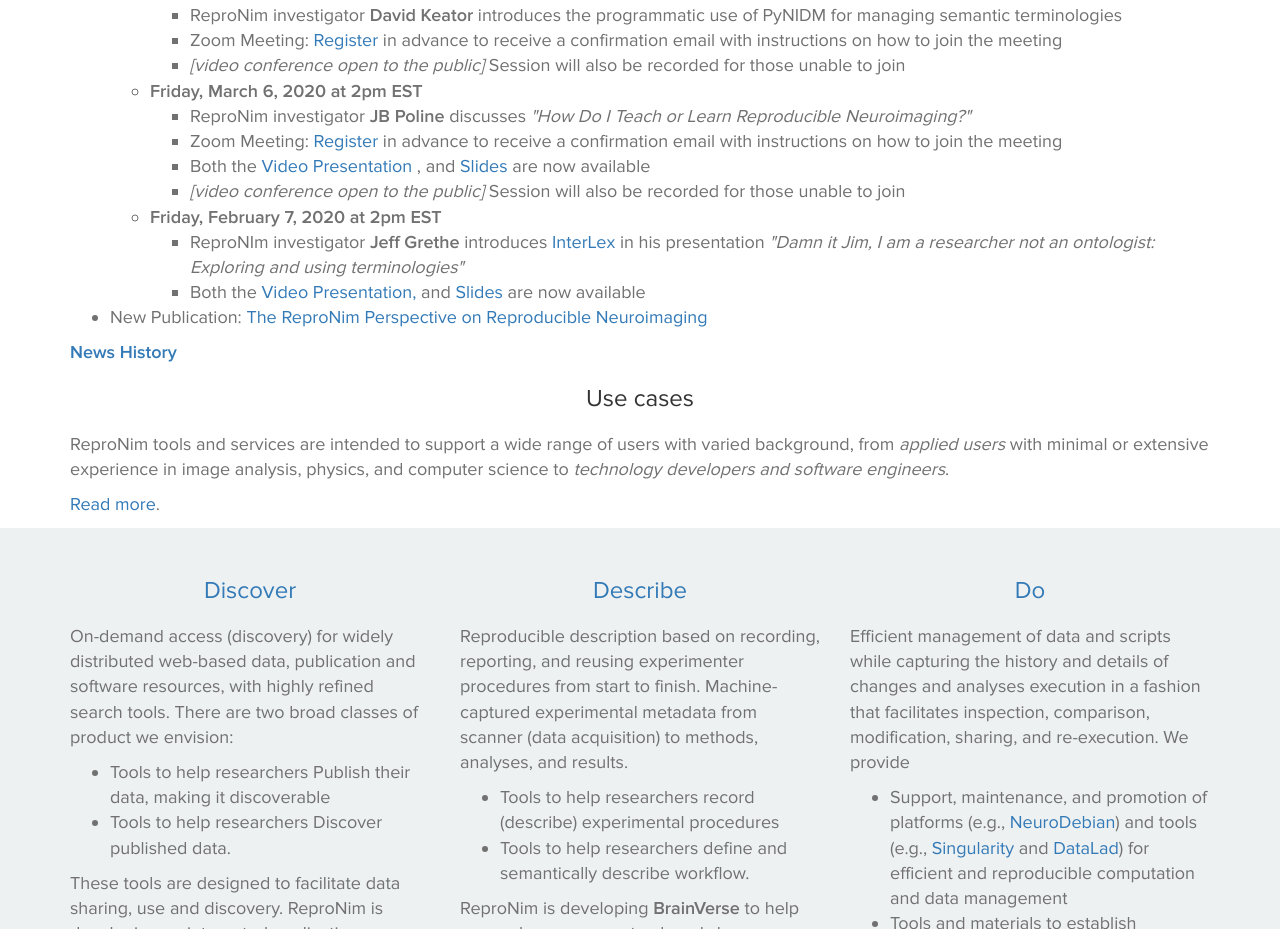
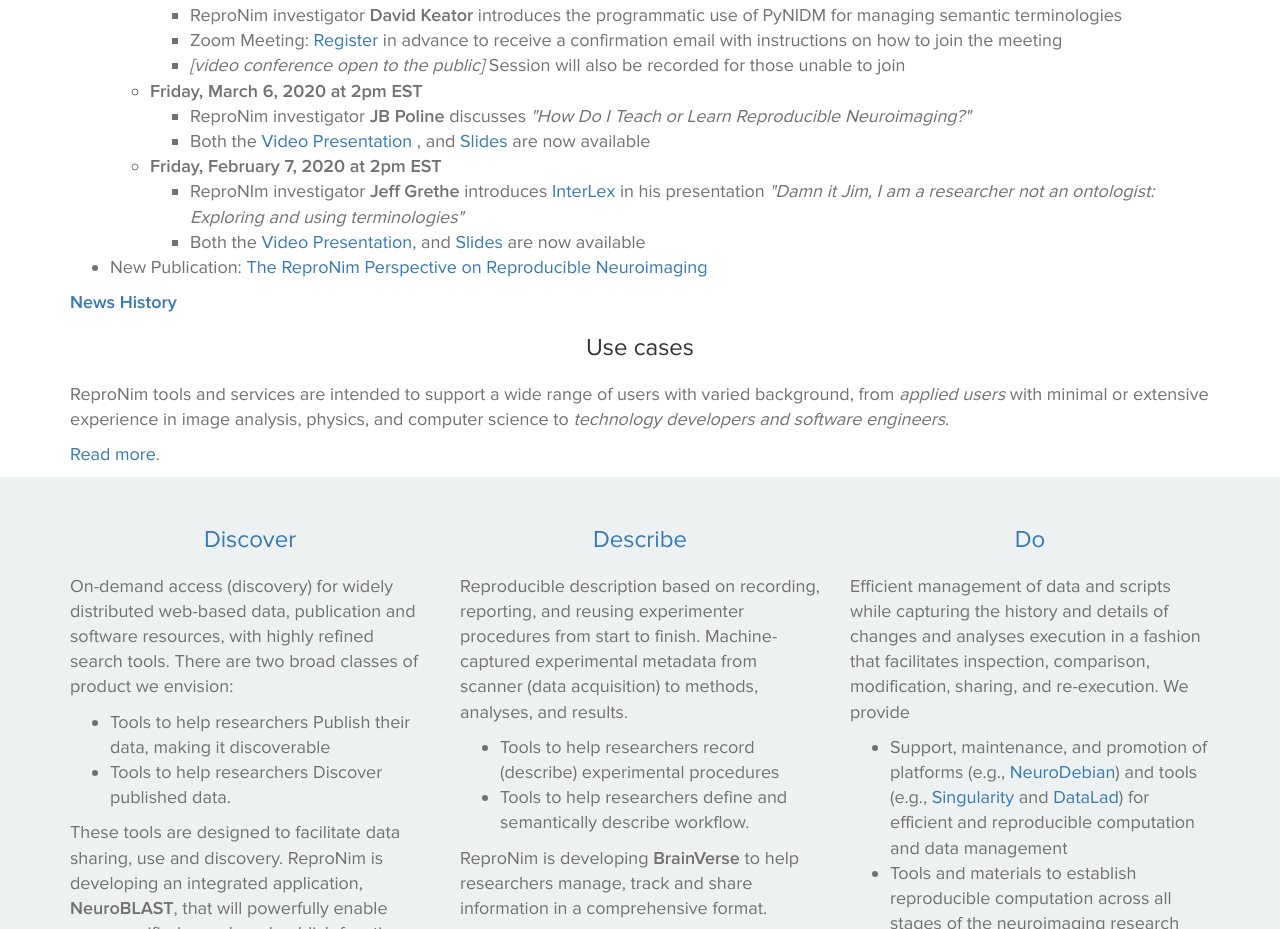
Before and after one commit to ReproNim/repronim.github.io, a plain HTML site: page index.html in a window 1280 px wide. Shown: the part 1299-2228 px from the top of the page. Drawn offline with Linux system fonts and the light colour scheme; no server answers.

Commit message:
formatting breaking news

```diff
--- a/index.html
+++ b/index.html
@@ -125,9 +125,7 @@
 		<li> <strong>Friday, March 6, 2020 at 2pm EST</strong>
 	<ul>
 		<li> ReproNim investigator <strong>JB Poline</strong> discusses <em>"How Do I Teach or Learn Reproducible Neuroimaging?"</em>
-	<li> Zoom Meeting: <a href="https://umassmed.zoom.us/meeting/register/eb4a9fc1a7a734147510d14dfea9e911">Register</a> in advance to receive a confirmation email with instructions on how to join the meeting
 		<li> Both the <a href="https://www.youtube.com/watch?v=2JJ0AqYH1iQ">Video Presentation </a>, and <a href="https://docs.google.com/presentation/d/1vSrK3Du0iggi4x6NW1jUG-WsJJKIb8EnU9OeP2IpZAk/edit#slide=id.p1">Slides</a> are now available
-		<li> <em>[video conference open to the public]</em> Session will also be recorded for those unable to join
 
 		</ul>
 <li> <strong> Friday, February 7, 2020 at 2pm EST</strong>
```
